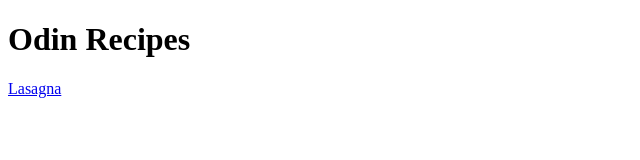
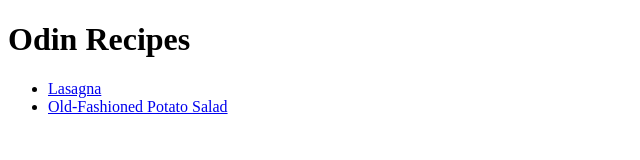
Before and after one commit to reamourad/odin-recipes, a plain HTML site: page index.html in a window 1280 px wide. Shown: the whole page, without its empty margins (0-640 px from the left). Drawn offline with Linux system fonts and the light colour scheme.

Commit message:
Fixing my commits

```diff
--- a/index.html
+++ b/index.html
@@ -6,6 +6,9 @@
     </head>
     <body>
         <h1>Odin Recipes</h1>
-        <a href="./recipes/lasagna.html">Lasagna</a>
+        <ul>
+            <li><a href="./recipes/lasagna.html">Lasagna</a></li>
+            <li><a href="./recipes/potato_salad.html">Old-Fashioned Potato Salad</a></li>
+        </ul>
     </body>
 </html>
```
Also changed, not shown: recipes/lasagna.html (+1 -1 lines), recipes/potato_salad.html (+1 -1 lines), Images/grilled-cheese.jpeg (added), Images/potato_salad.jpeg (added).
